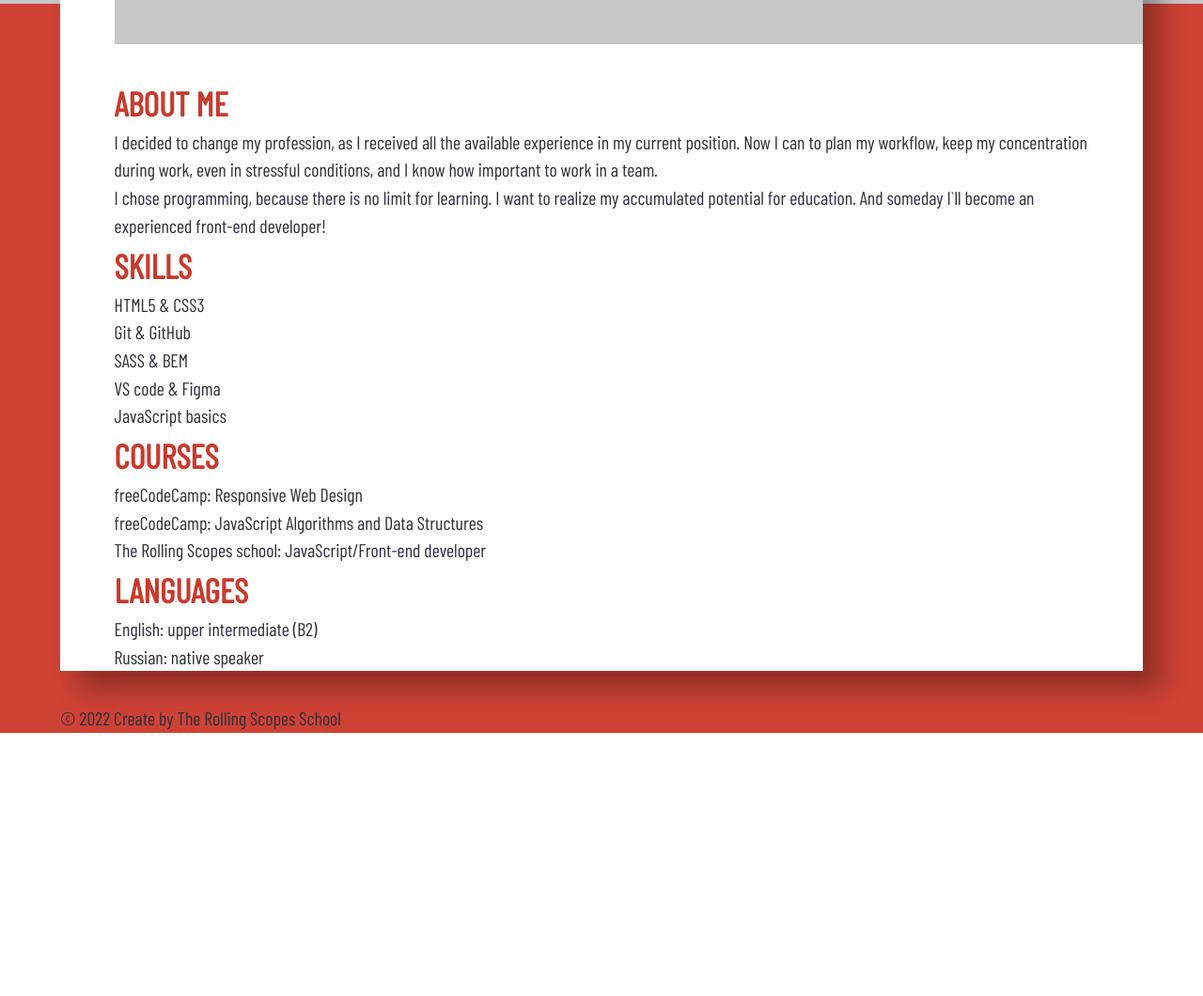
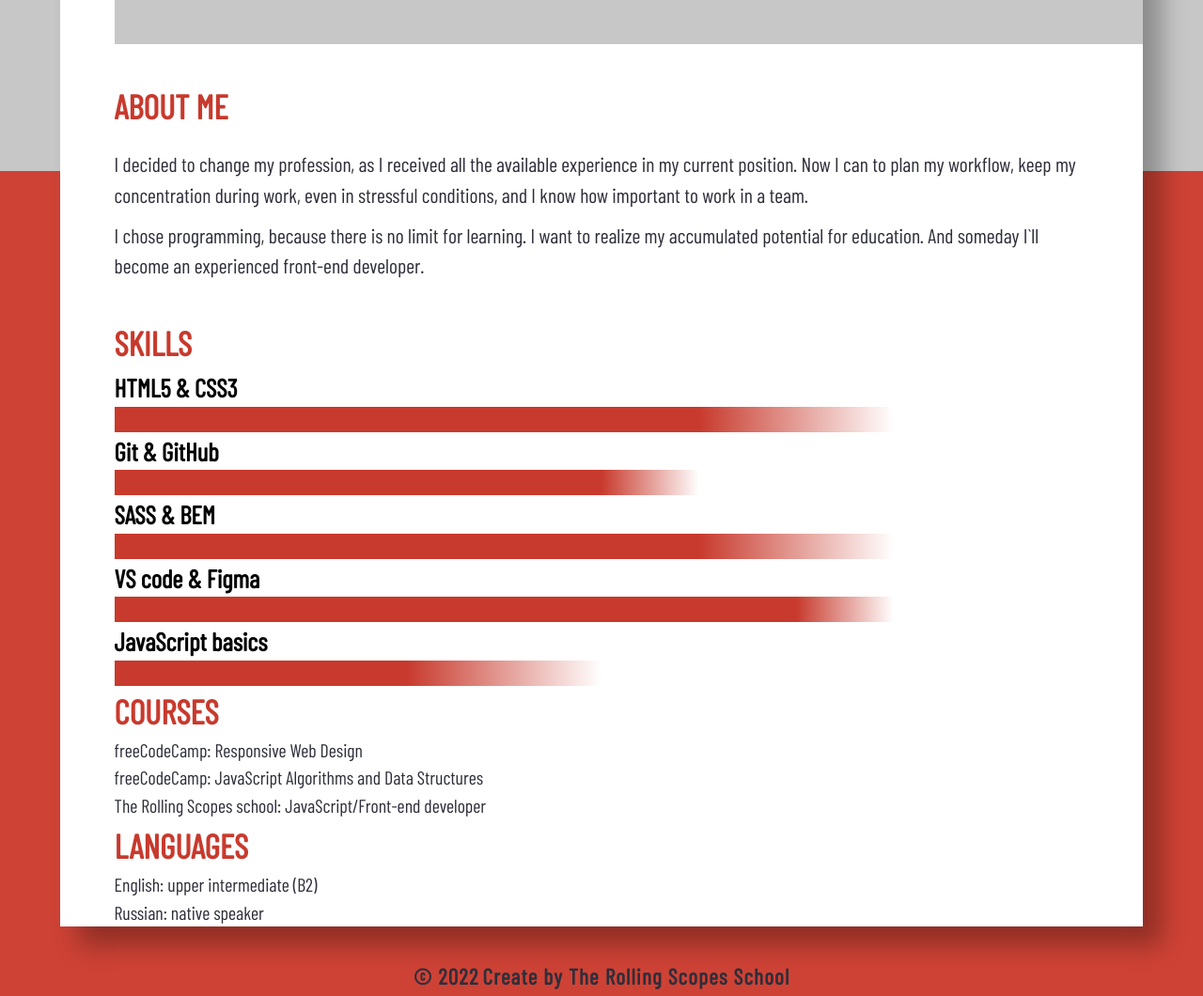
Before and after one commit to holikava/rsschool-cv, a plain HTML site: page index.html in a window 1280 px wide. Shown: the part 1160-2220 px from the top of the page at 94% size. Before the commit the page ends 1940 px from the top, so only its background shows below. Drawn offline with nearby package versions, Linux system fonts and the light colour scheme; a web font is replaced by a local one.

Commit message:
feat: style skills section

```diff
--- a/index.html
+++ b/index.html
@@ -46,12 +46,16 @@
 
         <div class="main__contacts">
           <ul class="contacts__list">
-            <li><a href="telto:+375336847681"><img src="./assets/icons/phone-icon.png" alt="phone icon">+375336847681</a></li>
-            <li><a href="mailto:holikavadev@gmail.com"><img src="./assets/icons/email-icon.png" alt="email icon">holikavadev@gmail.com</a></li>
-            <li><a href="https://goo.gl/maps/PcPepamGtj6V2Ldz5"><img src="./assets/icons/location-icon.png" alt="location icon">Gomel, Belarus</a></li>
+            <li><a href="telto:+375336847681"><img src="./assets/icons/phone-icon.png"
+                  alt="phone icon">+375336847681</a></li>
+            <li><a href="mailto:holikavadev@gmail.com"><img src="./assets/icons/email-icon.png"
+                  alt="email icon">holikavadev@gmail.com</a></li>
+            <li><a href="https://goo.gl/maps/PcPepamGtj6V2Ldz5"><img src="./assets/icons/location-icon.png"
+                  alt="location icon">Gomel, Belarus</a></li>
           </ul>
           <ul class="contacts__icons">
-            <li><a href="https://t.me/tanyaholikava"><img src="./assets/icons/telegram_logo_icon.png" alt="telegram logo"></a></li>
+            <li><a href="https://t.me/tanyaholikava"><img src="./assets/icons/telegram_logo_icon.png"
+                  alt="telegram logo"></a></li>
             <li><a href="https://github.com/holikava"><img src="./assets/icons/github_logo_icon.png"
                   alt="GitHub logo"></a></li>
           </ul>
@@ -63,7 +67,7 @@
     <section class="about-me">
       <div class="container">
         <div class="about-me__text">
-          <h2 class="title title-h2">About me</h2>
+          <h2 class="title title-h2 about-me__title">About me</h2>
           <p>
             I decided to change my profession, as I received all the available experience in my current position. Now I
             can to plan my workflow, keep my concentration during work, even in stressful conditions, and I know how
@@ -71,7 +75,7 @@
           </p>
           <p>
             I chose programming, because there is no limit for learning. I want to realize my accumulated potential for
-            education. And someday I`ll become an experienced front-end developer!
+            education. And someday I`ll become an experienced front-end developer.
           </p>
         </div>
       </div>
@@ -83,11 +87,11 @@
         <div class="skills__text">
           <h2 class="title title-h2">Skills</h2>
           <ul class="skills__list">
-            <li>HTML5 & CSS3</li>
-            <li>Git & GitHub</li>
-            <li>SASS & BEM</li>
-            <li>VS code & Figma</li>
-            <li>JavaScript basics</li>
+            <li class="skills__scale skills__scale-html">HTML5 & CSS3</li>
+            <li class="skills__scale skills__scale-git">Git & GitHub</li>
+            <li class="skills__scale skills__scale-sass">SASS & BEM</li>
+            <li class="skills__scale skills__scale-figma">VS code & Figma</li>
+            <li class="skills__scale skills__scale-js">JavaScript basics</li>
           </ul>
         </div>
       </div>
@@ -122,10 +126,12 @@
 
   </div>
 
-  <footer>
+  <footer class="footer">
     <div class="container">
-      <span>&copy; 2022</span>
-      <span>Create by The Rolling Scopes School</span>
+      <div class="footer__text">
+        <span>&copy; 2022</span>
+        <span>Create by The Rolling Scopes School</span>
+      </div>
     </div>
   </footer>
 
--- a/style.css
+++ b/style.css
@@ -112,10 +112,9 @@ ul {
   #MAIN */
 
 .main {
-  padding-top: 30vh;
+  padding-top: 20%;
   min-height: 100vh;
   margin-left: 5%;
-  margin-bottom: 2rem;
   background-color: var(--clr-gray);
 }
 
@@ -165,7 +164,7 @@ ul {
 
 
 .main__contacts {
-  margin-bottom: 1.5em;
+  margin-bottom: 2em;
   font-size: 1.5rem;
   font-weight: 600;
 }
@@ -179,3 +178,83 @@ ul {
   margin-right: 0;
   margin-left: 0.5em;
 }
+
+
+/* ************
+    #ABOUT-ME SECTION */
+
+.about-me__text {
+  padding-top: 2em;
+  margin-bottom: 2em;
+}
+
+.about-me__text > p {
+  font-size: 1.2rem;
+  margin-bottom: 0.5em;
+}
+
+.about-me__title {
+  margin-bottom: 0.5em;
+}
+
+
+
+
+
+.skills__scale {
+  font-size: 1.5rem;
+  font-weight: 600;
+  color: var(--clr-black);
+}
+
+.skills__scale::after {
+  content: "";
+  display: block;
+  width: 100%;
+  height: 1em;
+  /* background-color: var(--clr-brand); */
+}
+
+.skills__scale-html::after {
+  background-image: linear-gradient(to right, rgba(200, 58, 45, 1) 60%, transparent 80%);
+}
+
+.skills__scale-git::after {
+  background-image: linear-gradient(to right, rgba(200, 58, 45, 1) 50%, transparent 60%);
+}
+
+.skills__scale-sass::after {
+  background-image: linear-gradient(to right, rgba(200, 58, 45, 1) 60%, transparent 80%);
+}
+
+.skills__scale-figma::after {
+  background-image: linear-gradient(to right, rgba(200, 58, 45, 1) 70%, transparent 80%);
+}
+
+.skills__scale-js::after {
+  background-image: linear-gradient(to right, rgba(200, 58, 45, 1) 30%, transparent 50%);
+}
+
+
+
+
+
+
+
+
+
+
+/* *********
+    #FOOTER */
+
+.footer__text {
+  text-align: center;
+  margin: 1em auto;
+}
+
+.footer__text > span {
+  font-size: 1.3rem;
+  font-weight: 600;
+  letter-spacing: 0.05em;
+
+}
```
